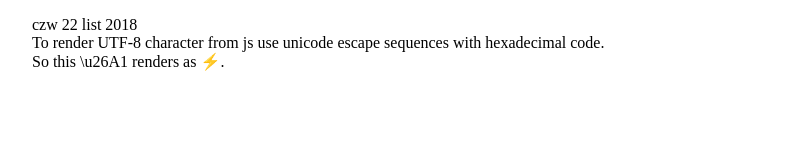
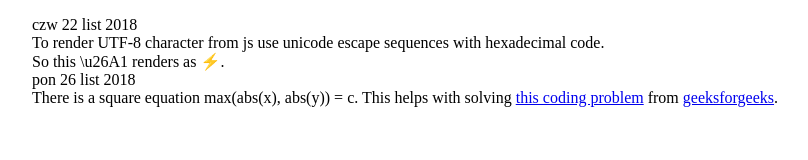
Before and after one commit to grzegorczykmichal/til, a plain HTML site: page index.html in a window 1280 px wide. Shown: the whole page, without its empty margins (16-824 px from the left). Drawn offline with Linux system fonts and the light colour scheme.

Commit message:
Solving geeksforgeeks array print problem.

```diff
--- a/index.html
+++ b/index.html
@@ -1,19 +1,29 @@
 <!DOCTYPE html>
 <html lang="en">
     <head>
-    <meta charset="UTF-8" />
-    <meta name="viewport" content="width=device-width, initial-scale=1.0" />
-    <meta http-equiv="X-UA-Compatible" content="ie=edge" />
+        <meta charset="UTF-8"/>
+        <meta name="viewport" content="width=device-width, initial-scale=1.0"/>
+        <meta http-equiv="X-UA-Compatible" content="ie=edge"/>
         <title>&#127786;</title>
     </head>
     <body>
         <div>
             <ol style="list-style: none">
                 <li>
-          czw 22 list 2018 <br />
-          To render UTF-8 character from js use unicode escape sequences with
-          hexadecimal code. <br />
+                    czw 22 list 2018
+                    <br/>
+                    To render UTF-8 character from js use unicode escape sequences with hexadecimal code.
+                    <br/>
                     So this \u26A1 renders as &#9889;.
+                </li>
+
+                <li>
+                    pon 26 list 2018
+                    <br/>
+                    There is a square equation max(abs(x), abs(y)) = c. This helps with solving
+                    <a href="https://practice.geeksforgeeks.org/problems/print-this-pattern/0">this coding problem</a>
+                    from
+                    <a href="https://www.geeksforgeeks.org/">geeksforgeeks</a>.
                 </li>
             </ol>
         </div>
```
Lines whose indentation alone changed are shown as unchanged.
